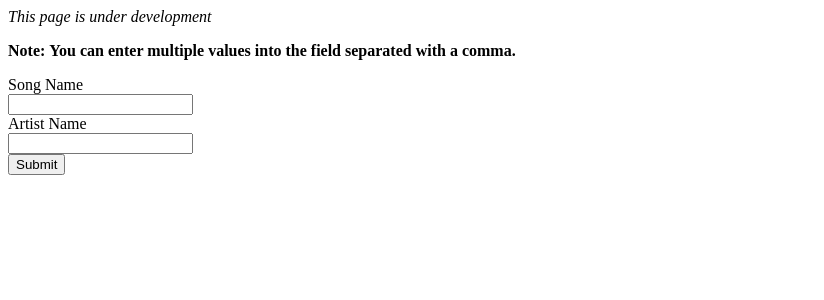
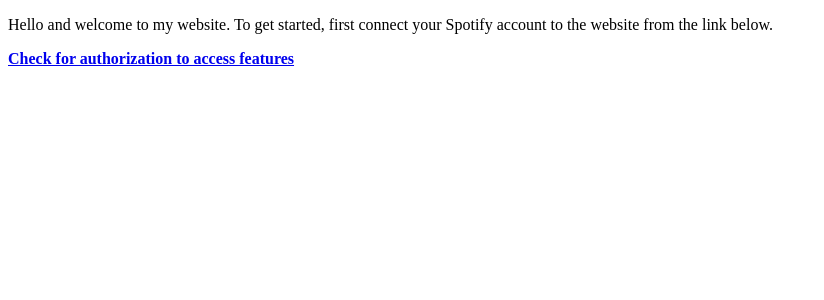
Before and after one commit to dhruv-ahuja/Song-Discovery, a Flask app: page / in a window 1280 px wide. Shown: the top 300 px of the page, without its empty margins (0-824 px from the left). Run offline with Flask 2, Linux system fonts and the light colour scheme.

Commit message:
index.html updated w/ auth

```diff
--- a/main/templates/index.html
+++ b/main/templates/index.html
@@ -7,9 +7,16 @@
 {% block content %}
 
 <div>
-    <em>
-        This page is under development
-    </em>
+    {% if not session["token_info"] %}
+
+    <p>
+        Hello and welcome to my website. To get started, first connect your Spotify account to the website from the link
+        below.
+    </p>
+
+    <a href="{{ url_for('auth_user') }}"><b> Check for authorization to access features </b></a>
+
+    {% endif %}
 </div>
 
 <script>
@@ -26,6 +33,9 @@
 </script>
 
 <div>
+
+    {% if session["token_info"] %}
+
     <form name="get_data" method="post" action="{{ url_for('return_data') }}" onsubmit="return validateForm()">
         <p>
             <b>Note:</b> <strong>You can enter multiple values into the field separated with a comma.</strong>
@@ -38,6 +48,9 @@
 
         <button type="submit">Submit</button>
     </form>
+
+    {% endif %}
+
 </div>
 
 {% endblock %}
--- a/sample.py
+++ b/sample.py
@@ -48,7 +48,7 @@
 
 # song recommendations system works similarly as well
 # seeds are nothing but a list of identifiers such as object ID or URL
-check_song = sp.recommendations(seed_tracks=[track_id])
+check_song = sp.recommendations(seed_tracks=[track_id], limit=1)
 
 
 # print(check_song["tracks"][0]["name"], check_song["tracks"][0]["album"])
@@ -59,7 +59,7 @@
 
 # song genres are not exposed by spotify, instead we can get artist and album genres, though album genres can be blank.
 artist_genres = sp.artist(track["artists"][0]["id"])["genres"]
-print("Artist genres: ", artist_genres)
+# print("Artist genres: ", artist_genres)
 
 
 # get a list of genres
```
